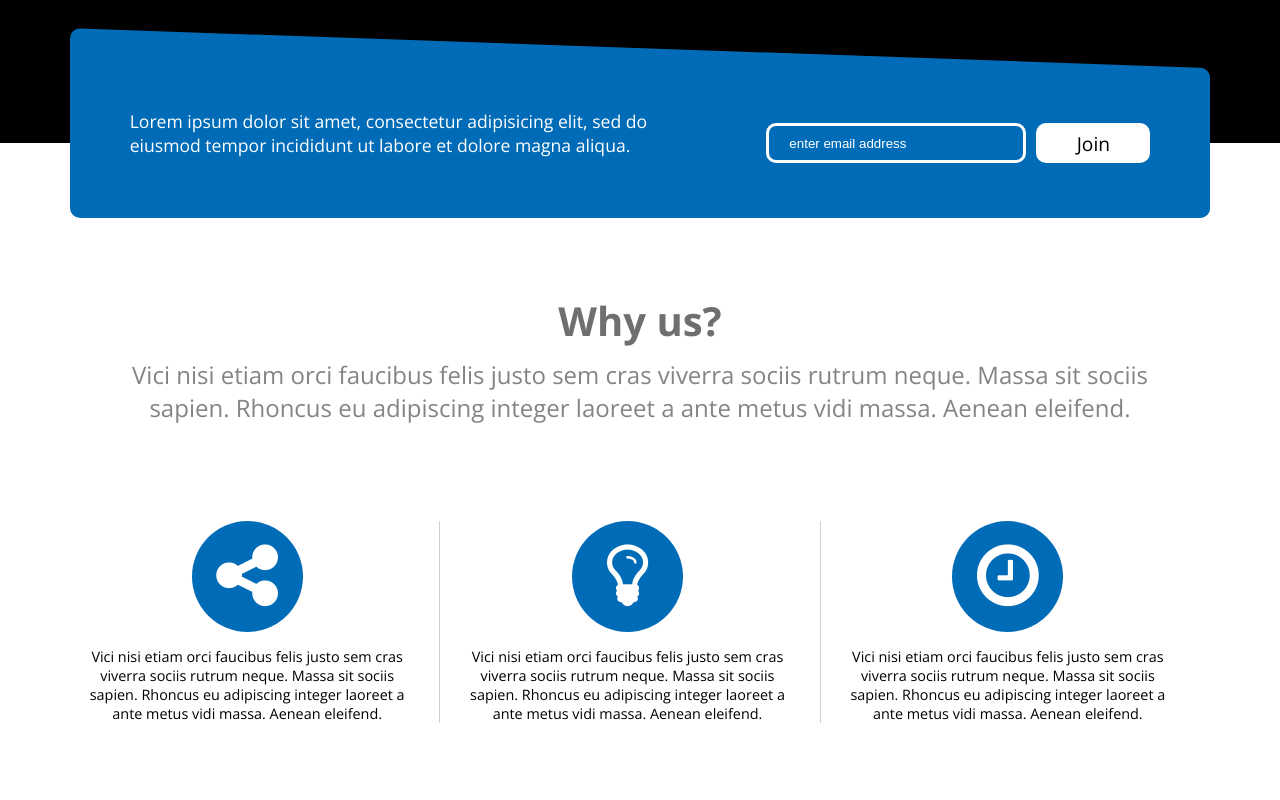
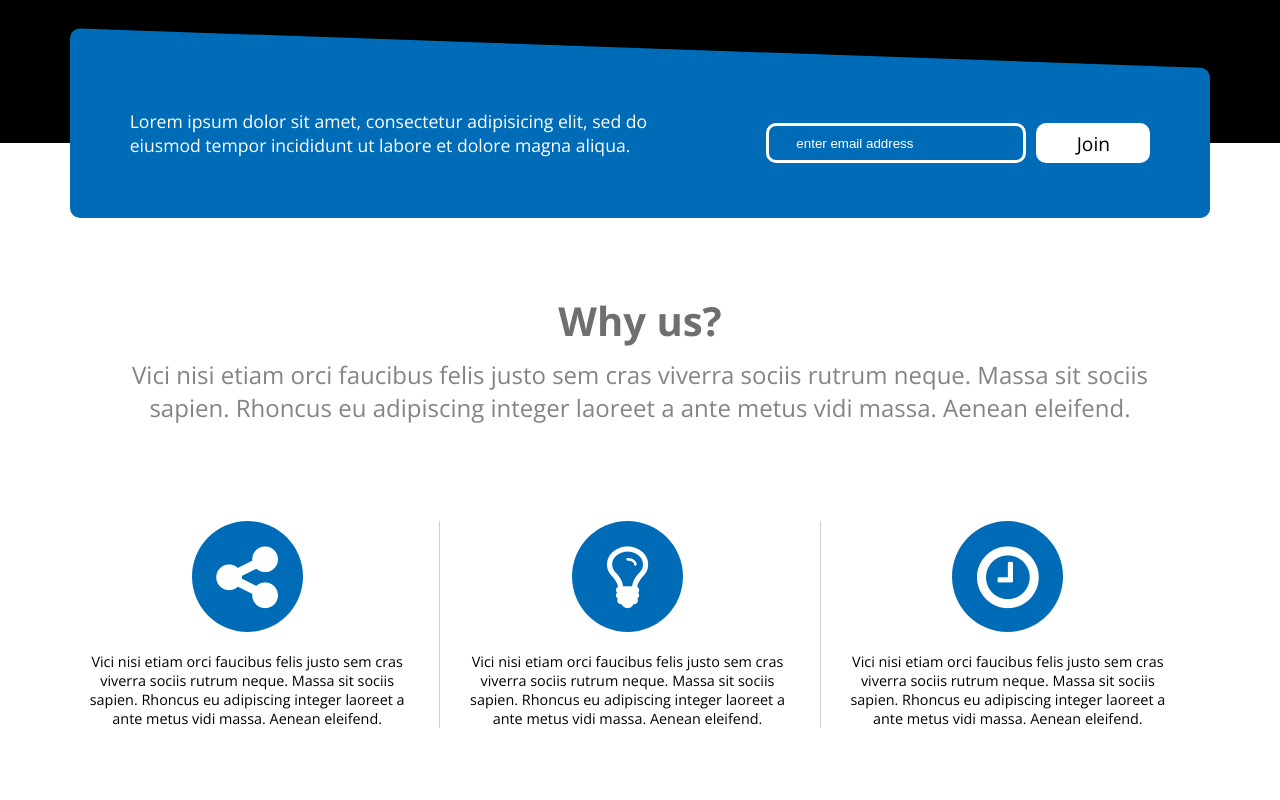
Before and after one commit to modularcoder/Project-3, a plain HTML site: page index.html in a window 1280 px wide. Shown: the part 760-1560 px from the top of the page. Drawn offline with nearby package versions, Linux system fonts and the light colour scheme.

Commit message:
Issue Done
Social icons not round+
Add nice image+
The "enter email address" should be placeholder, not value.+
Adjust htmls

```diff
--- a/Project-3.css
+++ b/Project-3.css
@@ -182,8 +182,16 @@ body {
   background-color: #006cb7;
   color: #fff;
   padding-left: 20px
+  font-size: 1.1rem;
+}
 
+.Subscription input:focus {
+  outline: none;
+}
 
+::-webkit-input-placeholder {
+  color: #fff;
+  padding-left: 25px;
 }
 
 .Btn.Registration a {
@@ -244,7 +252,9 @@ body {
 }
 
 .Advantage .Box {
-  display: block;
+  display: flex;
+  flex-direction: column;
+  align-items: center;
   margin: 10px;
   border-right: 1px solid #cfcfcf;
   padding-right: 25px;
@@ -255,14 +265,16 @@ body {
   border: none;
 }
 
-.Advantage .Box i {
-  background-color: #006cb7;
-  color: #fff;
-  border-radius: 100%;
+.Advantage .SocialIcon {
+  display: flex;
   height: 111px;
   width: 111px;
-  margin-bottom: 15px;
-  padding-top: 18px;
+  background-color: #006cb7;
+  border-radius: 100%;
+  color: #fff;
+  align-items: center;
+  justify-content: center;
+  margin-bottom: 20px;
 }
 
           /* Advantage End */
@@ -410,16 +422,22 @@ body {
 }
 
 .Navigation .Social-Icons {
+  display: flex;
   margin-top: 50px;
 }
 
 .Navigation .Social-Icons a {
+  display: flex;
+  justify-content: center;
+  align-items: center;
+  flex-direction: row;
+  height: 50px;
+  width: 50px;
   background-color: #006cb7;
+  border-radius: 100%;
   color: #fff;
-  border-radius: 100%;
-  padding: 20px;
-  margin-right: 10px;
-  font-size: 1.3rem;
+  text-decoration: none;
+  margin-right: 20px;
 }
 
 .Navigation .Links .Title {
--- a/index.html
+++ b/index.html
@@ -103,7 +103,7 @@
         <div class="Btn Registration">
 
           <form class="Registration" action="#">
-            <input type="text" name="email" value="enter email address">
+            <input type="text" name="email" placeholder="enter email address">
           </form>
           <a href="#" class="Btn">Join</a>
 
@@ -133,21 +133,27 @@
         <div class="Box-Group">
 
           <div class="Box Box-1">
-            <i class="fa fa-share-alt fa-5x" aria-hidden="true"></i>
+            <div class="SocialIcon">
+              <i class="fa fa-share-alt fa-5x" aria-hidden="true"></i>
+            </div>
             <div class="Discription">
               Vici nisi etiam orci faucibus felis justo sem cras viverra sociis rutrum neque. Massa sit sociis sapien. Rhoncus eu adipiscing integer laoreet a ante metus vidi massa. Aenean eleifend.
             </div>
           </div>
 
           <div class="Box Box-2">
-            <i class="fa fa-lightbulb-o fa-5x" aria-hidden="true"></i>
+            <div class="SocialIcon">
+              <i class="fa fa-lightbulb-o fa-5x" aria-hidden="true"></i>
+            </div>
             <div class="Discription">
               Vici nisi etiam orci faucibus felis justo sem cras viverra sociis rutrum neque. Massa sit sociis sapien. Rhoncus eu adipiscing integer laoreet a ante metus vidi massa. Aenean eleifend.
             </div>
           </div>
 
           <div class="Box Box-3">
-            <i class="fa fa-clock-o fa-5x" aria-hidden="true"></i>
+            <div class="SocialIcon">
+              <i class="fa fa-clock-o fa-5x" aria-hidden="true"></i>
+            </div>
             <div class="Discription">
               Vici nisi etiam orci faucibus felis justo sem cras viverra sociis rutrum neque. Massa sit sociis sapien. Rhoncus eu adipiscing integer laoreet a ante metus vidi massa. Aenean eleifend.
             </div>
@@ -189,7 +195,7 @@
           </div>
         </div>
 
-        <img src="#">
+        <img src="vendor/Benefits.jpg">
 
       </div>
 
```
Also changed, not shown: 1 other file.
